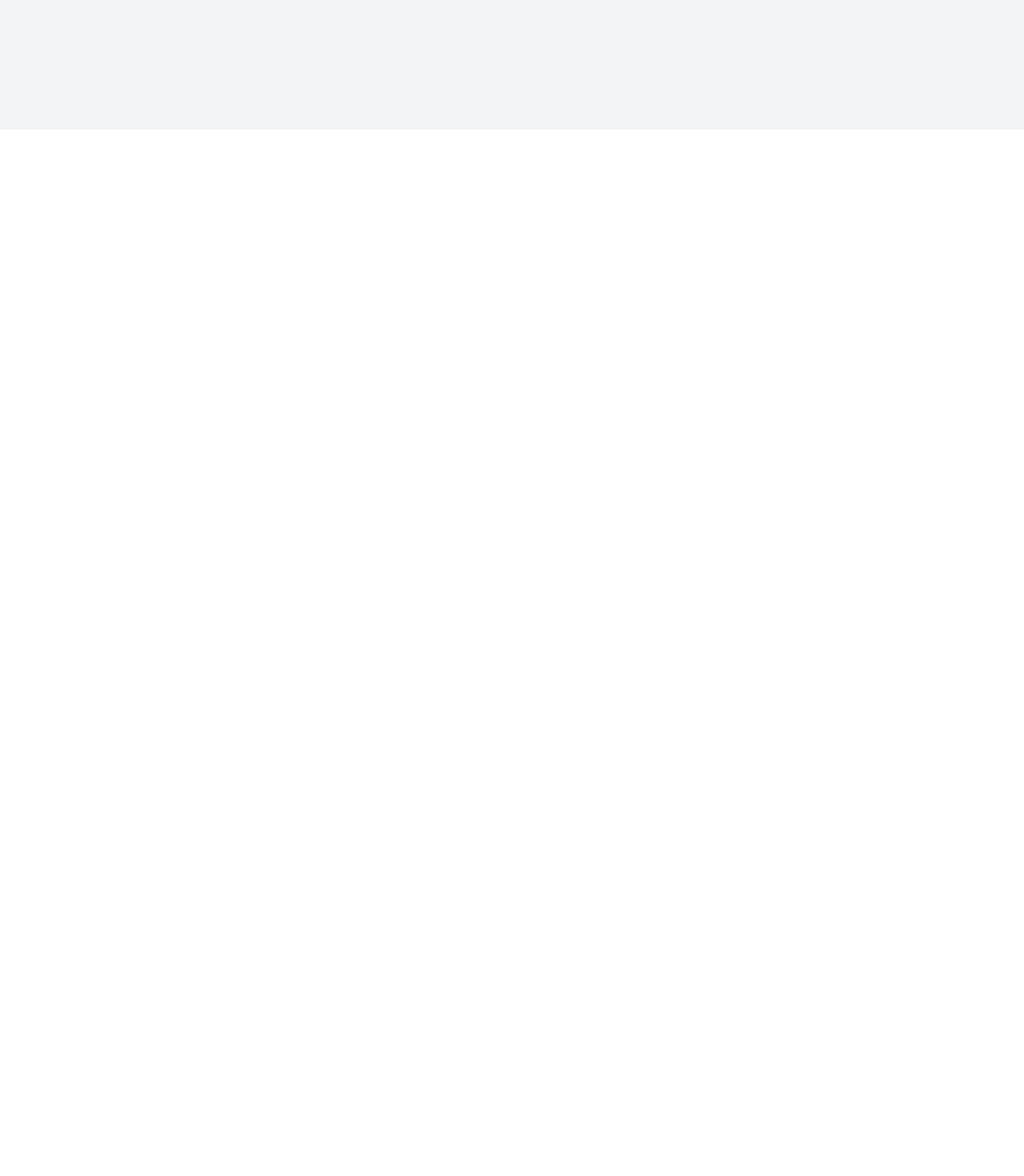
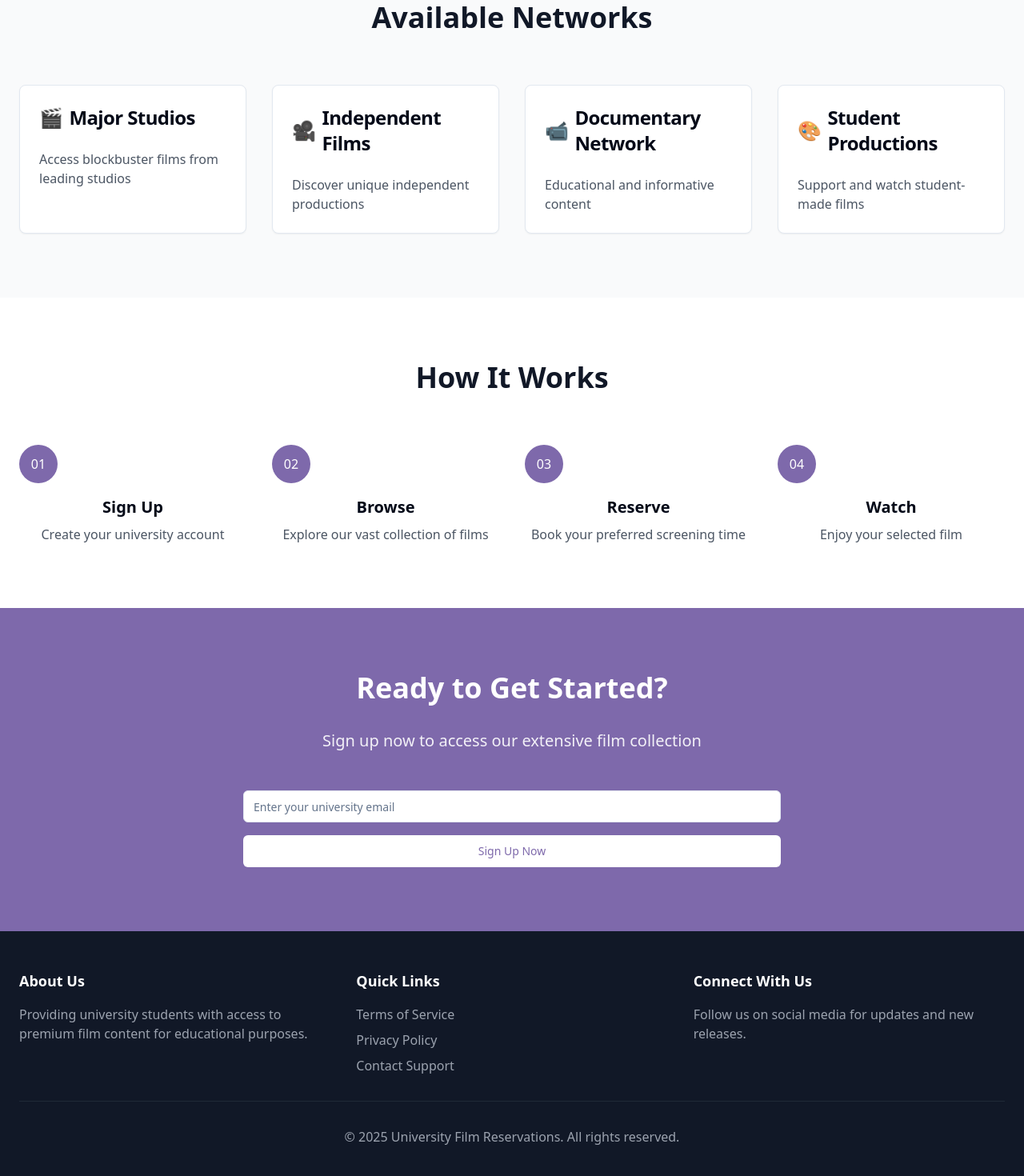
Before and after one commit to gisueppejawns/film-folio-signup-ab4afb26, a React (Vite) app: page / in a window 1280 px wide. Shown: the part 638-2108 px from the top of the page at 80% size. Before the commit the page ends 800 px from the top, so only its background shows below. Built offline with nearby package versions, Linux system fonts and the light colour scheme.

Commit message:
Add landing page for film reservations
Implement a new landing page that provides essential information for signing up for film reservations from major movie networks and independent teams. The design should be bold, clean, and concise, suitable for a university audience.
[skip gpt_engineer]

```diff
--- /dev/null
+++ b/src/components/FeaturedNetworks.tsx
@@ -0,0 +1,53 @@
+import { Card, CardContent, CardHeader, CardTitle } from "@/components/ui/card";
+
+const networks = [
+  {
+    name: "Major Studios",
+    description: "Access blockbuster films from leading studios",
+    icon: "🎬",
+  },
+  {
+    name: "Independent Films",
+    description: "Discover unique independent productions",
+    icon: "🎥",
+  },
+  {
+    name: "Documentary Network",
+    description: "Educational and informative content",
+    icon: "📹",
+  },
+  {
+    name: "Student Productions",
+    description: "Support and watch student-made films",
+    icon: "🎨",
+  },
+];
+
+const FeaturedNetworks = () => {
+  return (
+    <section className="py-20 bg-gray-50">
+      <div className="container mx-auto px-6">
+        <h2 className="text-4xl font-bold text-center mb-16 text-gray-900">
+          Available Networks
+        </h2>
+        <div className="grid grid-cols-1 md:grid-cols-2 lg:grid-cols-4 gap-8">
+          {networks.map((network) => (
+            <Card key={network.name} className="hover:shadow-lg transition-shadow">
+              <CardHeader>
+                <CardTitle className="text-2xl flex items-center gap-2">
+                  <span>{network.icon}</span>
+                  {network.name}
+                </CardTitle>
+              </CardHeader>
+              <CardContent>
+                <p className="text-gray-600">{network.description}</p>
+              </CardContent>
+            </Card>
+          ))}
+        </div>
+      </div>
+    </section>
+  );
+};
+
+export default FeaturedNetworks;
--- /dev/null
+++ b/src/components/Footer.tsx
@@ -0,0 +1,35 @@
+const Footer = () => {
+  return (
+    <footer className="bg-gray-900 text-white py-12">
+      <div className="container mx-auto px-6">
+        <div className="grid grid-cols-1 md:grid-cols-3 gap-8">
+          <div>
+            <h3 className="text-lg font-bold mb-4">About Us</h3>
+            <p className="text-gray-400">
+              Providing university students with access to premium film content for educational purposes.
+            </p>
+          </div>
+          <div>
+            <h3 className="text-lg font-bold mb-4">Quick Links</h3>
+            <ul className="space-y-2 text-gray-400">
+              <li><a href="#" className="hover:text-white">Terms of Service</a></li>
+              <li><a href="#" className="hover:text-white">Privacy Policy</a></li>
+              <li><a href="#" className="hover:text-white">Contact Support</a></li>
+            </ul>
+          </div>
+          <div>
+            <h3 className="text-lg font-bold mb-4">Connect With Us</h3>
+            <p className="text-gray-400">
+              Follow us on social media for updates and new releases.
+            </p>
+          </div>
+        </div>
+        <div className="mt-8 pt-8 border-t border-gray-800 text-center text-gray-400">
+          <p>&copy; {new Date().getFullYear()} University Film Reservations. All rights reserved.</p>
+        </div>
+      </div>
+    </footer>
+  );
+};
+
+export default Footer;
--- /dev/null
+++ b/src/components/Hero.tsx
@@ -0,0 +1,24 @@
+import { Button } from "@/components/ui/button";
+
+const Hero = () => {
+  return (
+    <div className="relative min-h-[70vh] flex items-center justify-center bg-gradient-to-br from-primary-light via-primary to-primary-dark text-white">
+      <div className="container mx-auto px-6 py-16 text-center">
+        <h1 className="text-5xl md:text-6xl font-bold mb-8 animate-fadeIn">
+          University Film Reservations
+        </h1>
+        <p className="text-xl md:text-2xl mb-12 animate-fadeIn opacity-90">
+          Access premium films from major networks and independent creators
+        </p>
+        <Button
+          className="bg-white text-primary hover:bg-gray-100 text-lg px-8 py-6"
+          onClick={() => document.getElementById("signup")?.scrollIntoView({ behavior: "smooth" })}
+        >
+          Get Started
+        </Button>
+      </div>
+    </div>
+  );
+};
+
+export default Hero;
--- /dev/null
+++ b/src/components/HowItWorks.tsx
@@ -0,0 +1,47 @@
+const steps = [
+  {
+    number: "01",
+    title: "Sign Up",
+    description: "Create your university account",
+  },
+  {
+    number: "02",
+    title: "Browse",
+    description: "Explore our vast collection of films",
+  },
+  {
+    number: "03",
+    title: "Reserve",
+    description: "Book your preferred screening time",
+  },
+  {
+    number: "04",
+    title: "Watch",
+    description: "Enjoy your selected film",
+  },
+];
+
+const HowItWorks = () => {
+  return (
+    <section className="py-20 bg-white">
+      <div className="container mx-auto px-6">
+        <h2 className="text-4xl font-bold text-center mb-16 text-gray-900">
+          How It Works
+        </h2>
+        <div className="grid grid-cols-1 md:grid-cols-2 lg:grid-cols-4 gap-8">
+          {steps.map((step) => (
+            <div key={step.number} className="text-center">
+              <div className="inline-block bg-primary text-white rounded-full w-12 h-12 flex items-center justify-center mb-4">
+                {step.number}
+              </div>
+              <h3 className="text-xl font-bold mb-2">{step.title}</h3>
+              <p className="text-gray-600">{step.description}</p>
+            </div>
+          ))}
+        </div>
+      </div>
+    </section>
+  );
+};
+
+export default HowItWorks;
--- /dev/null
+++ b/src/components/SignUpSection.tsx
@@ -0,0 +1,36 @@
+import { Button } from "@/components/ui/button";
+import { Input } from "@/components/ui/input";
+import { toast } from "sonner";
+
+const SignUpSection = () => {
+  const handleSubmit = (e: React.FormEvent) => {
+    e.preventDefault();
+    toast.success("Thank you for your interest! We'll be in touch soon.");
+  };
+
+  return (
+    <section id="signup" className="py-20 bg-primary text-white">
+      <div className="container mx-auto px-6">
+        <div className="max-w-2xl mx-auto text-center">
+          <h2 className="text-4xl font-bold mb-8">Ready to Get Started?</h2>
+          <p className="text-xl mb-12 opacity-90">
+            Sign up now to access our extensive film collection
+          </p>
+          <form onSubmit={handleSubmit} className="space-y-4">
+            <Input
+              type="email"
+              placeholder="Enter your university email"
+              className="w-full bg-white text-gray-900"
+              required
+            />
+            <Button className="w-full bg-white text-primary hover:bg-gray-100">
+              Sign Up Now
+            </Button>
+          </form>
+        </div>
+      </div>
+    </section>
+  );
+};
+
+export default SignUpSection;
--- a/src/pages/Index.tsx
+++ b/src/pages/Index.tsx
@@ -1,12 +1,17 @@
-// Update this page (the content is just a fallback if you fail to update the page)
+import Hero from "@/components/Hero";
+import FeaturedNetworks from "@/components/FeaturedNetworks";
+import HowItWorks from "@/components/HowItWorks";
+import SignUpSection from "@/components/SignUpSection";
+import Footer from "@/components/Footer";
 
 const Index = () => {
   return (
-    <div className="min-h-screen flex items-center justify-center bg-gray-100">
-      <div className="text-center">
-        <h1 className="text-4xl font-bold mb-4">Welcome to Your Blank App</h1>
-        <p className="text-xl text-gray-600">Start building your amazing project here!</p>
-      </div>
+    <div className="min-h-screen">
+      <Hero />
+      <FeaturedNetworks />
+      <HowItWorks />
+      <SignUpSection />
+      <Footer />
     </div>
   );
 };
--- a/tailwind.config.ts
+++ b/tailwind.config.ts
@@ -12,85 +12,73 @@ export default {
   theme: {
     container: {
       center: true,
-			padding: '2rem',
+      padding: "2rem",
       screens: {
-				'2xl': '1400px'
-			}
+        "2xl": "1400px",
+      },
     },
     extend: {
       colors: {
-				border: 'hsl(var(--border))',
-				input: 'hsl(var(--input))',
-				ring: 'hsl(var(--ring))',
-				background: 'hsl(var(--background))',
-				foreground: 'hsl(var(--foreground))',
+        border: "hsl(var(--border))",
+        input: "hsl(var(--input))",
+        ring: "hsl(var(--ring))",
+        background: "hsl(var(--background))",
+        foreground: "hsl(var(--foreground))",
         primary: {
-					DEFAULT: 'hsl(var(--primary))',
-					foreground: 'hsl(var(--primary-foreground))'
+          DEFAULT: "#7E69AB",
+          light: "#9b87f5",
+          dark: "#5D4D80",
         },
         secondary: {
-					DEFAULT: 'hsl(var(--secondary))',
-					foreground: 'hsl(var(--secondary-foreground))'
+          DEFAULT: "hsl(var(--secondary))",
+          foreground: "hsl(var(--secondary-foreground))",
         },
         destructive: {
-					DEFAULT: 'hsl(var(--destructive))',
-					foreground: 'hsl(var(--destructive-foreground))'
+          DEFAULT: "hsl(var(--destructive))",
+          foreground: "hsl(var(--destructive-foreground))",
         },
         muted: {
-					DEFAULT: 'hsl(var(--muted))',
-					foreground: 'hsl(var(--muted-foreground))'
+          DEFAULT: "hsl(var(--muted))",
+          foreground: "hsl(var(--muted-foreground))",
         },
         accent: {
-					DEFAULT: 'hsl(var(--accent))',
-					foreground: 'hsl(var(--accent-foreground))'
+          DEFAULT: "hsl(var(--accent))",
+          foreground: "hsl(var(--accent-foreground))",
         },
         popover: {
-					DEFAULT: 'hsl(var(--popover))',
-					foreground: 'hsl(var(--popover-foreground))'
+          DEFAULT: "hsl(var(--popover))",
+          foreground: "hsl(var(--popover-foreground))",
         },
         card: {
-					DEFAULT: 'hsl(var(--card))',
-					foreground: 'hsl(var(--card-foreground))'
+          DEFAULT: "hsl(var(--card))",
+          foreground: "hsl(var(--card-foreground))",
         },
-				sidebar: {
-					DEFAULT: 'hsl(var(--sidebar-background))',
-					foreground: 'hsl(var(--sidebar-foreground))',
-					primary: 'hsl(var(--sidebar-primary))',
-					'primary-foreground': 'hsl(var(--sidebar-primary-foreground))',
-					accent: 'hsl(var(--sidebar-accent))',
-					'accent-foreground': 'hsl(var(--sidebar-accent-foreground))',
-					border: 'hsl(var(--sidebar-border))',
-					ring: 'hsl(var(--sidebar-ring))'
-				}
       },
       borderRadius: {
-				lg: 'var(--radius)',
-				md: 'calc(var(--radius) - 2px)',
-				sm: 'calc(var(--radius) - 4px)'
+        lg: "var(--radius)",
+        md: "calc(var(--radius) - 2px)",
+        sm: "calc(var(--radius) - 4px)",
       },
       keyframes: {
-				'accordion-down': {
-					from: {
-						height: '0'
+        "accordion-down": {
+          from: { height: "0" },
+          to: { height: "var(--radix-accordion-content-height)" },
         },
-					to: {
-						height: 'var(--radix-accordion-content-height)'
-					}
+        "accordion-up": {
+          from: { height: "var(--radix-accordion-content-height)" },
+          to: { height: "0" },
         },
-				'accordion-up': {
-					from: {
-						height: 'var(--radix-accordion-content-height)'
+        fadeIn: {
+          "0%": { opacity: "0", transform: "translateY(10px)" },
+          "100%": { opacity: "1", transform: "translateY(0)" },
         },
-					to: {
-						height: '0'
-					}
-				}
       },
       animation: {
-				'accordion-down': 'accordion-down 0.2s ease-out',
-				'accordion-up': 'accordion-up 0.2s ease-out'
-			}
-		}
+        "accordion-down": "accordion-down 0.2s ease-out",
+        "accordion-up": "accordion-up 0.2s ease-out",
+        fadeIn: "fadeIn 0.5s ease-out forwards",
+      },
+    },
   },
   plugins: [require("tailwindcss-animate")],
 } satisfies Config;
```
Lines whose indentation alone changed are shown as unchanged.
